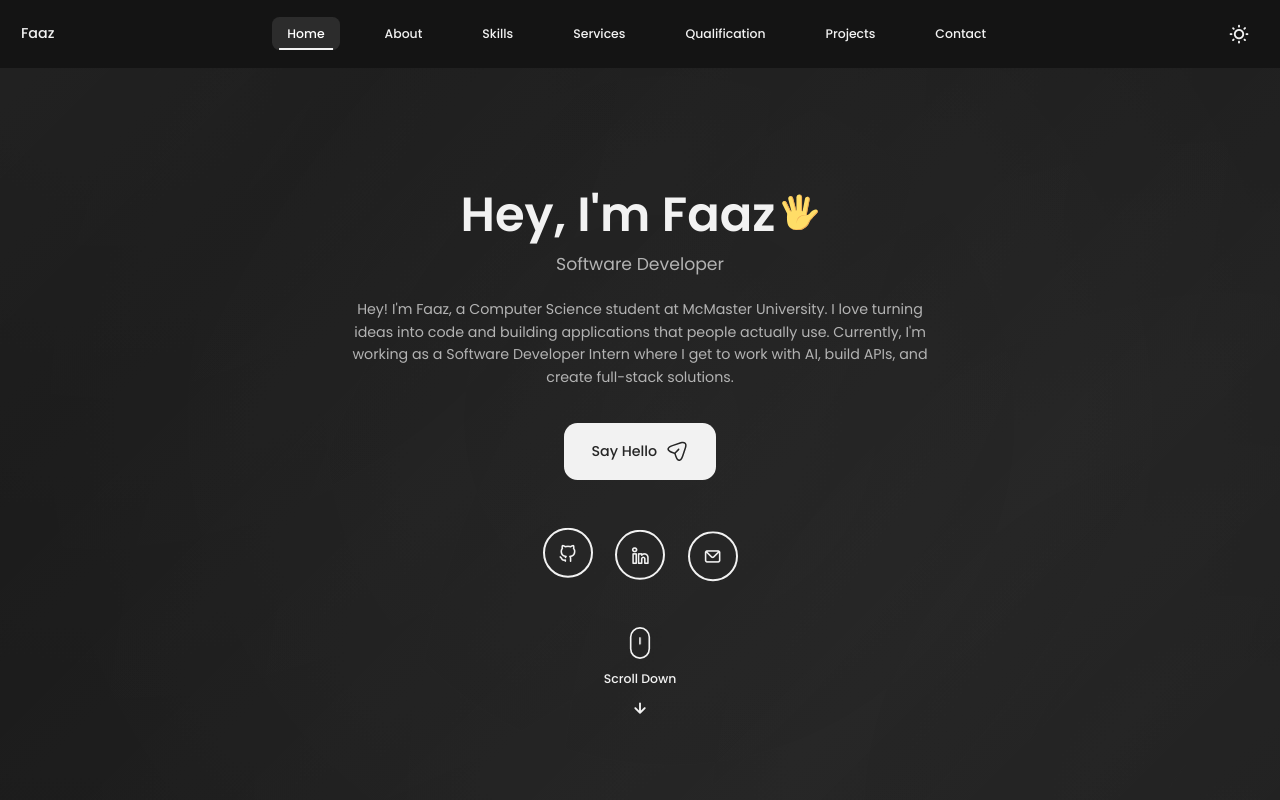
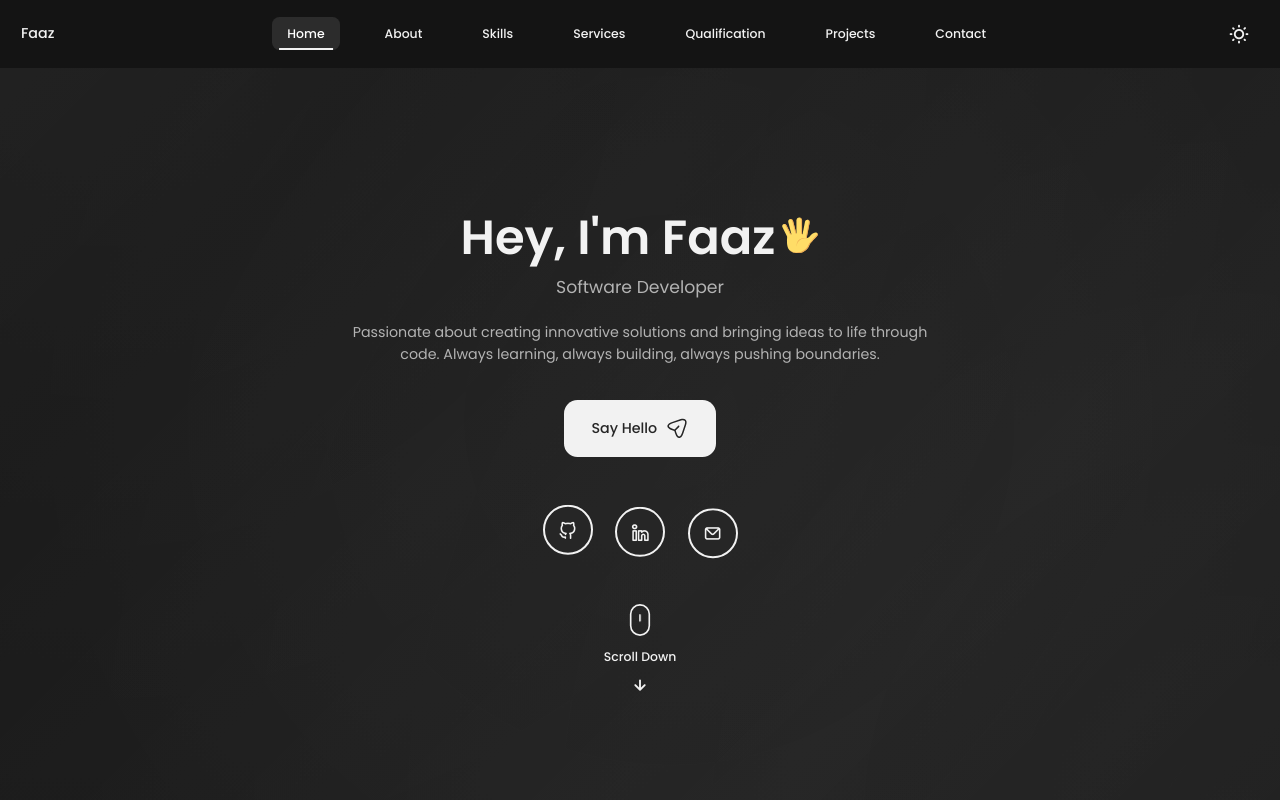
Before and after one commit to faazshaikh/Portfolio, a React (Vite) app: page / in a window 1280 px wide. Shown: the top 800 px of the page. Built offline with nearby package versions, Linux system fonts and the light colour scheme.

Commit message:
changing home section paragraph

```diff
--- a/src/components/home/Data.jsx
+++ b/src/components/home/Data.jsx
@@ -57,7 +57,7 @@ const Data = () => {
       </h1>
       <h3 className='home__subtitle'>Software Developer</h3>
       <p className='home__description'>
-        Hey! I'm Faaz, a Computer Science student at McMaster University. I love turning ideas into code and building applications that people actually use. Currently, I'm working as a Software Developer Intern where I get to work with AI, build APIs, and create full-stack solutions.
+        Passionate about creating innovative solutions and bringing ideas to life through code. Always learning, always building, always pushing boundaries.
       </p>
 
       <a href='#contact' className='button button--flex'>
```
